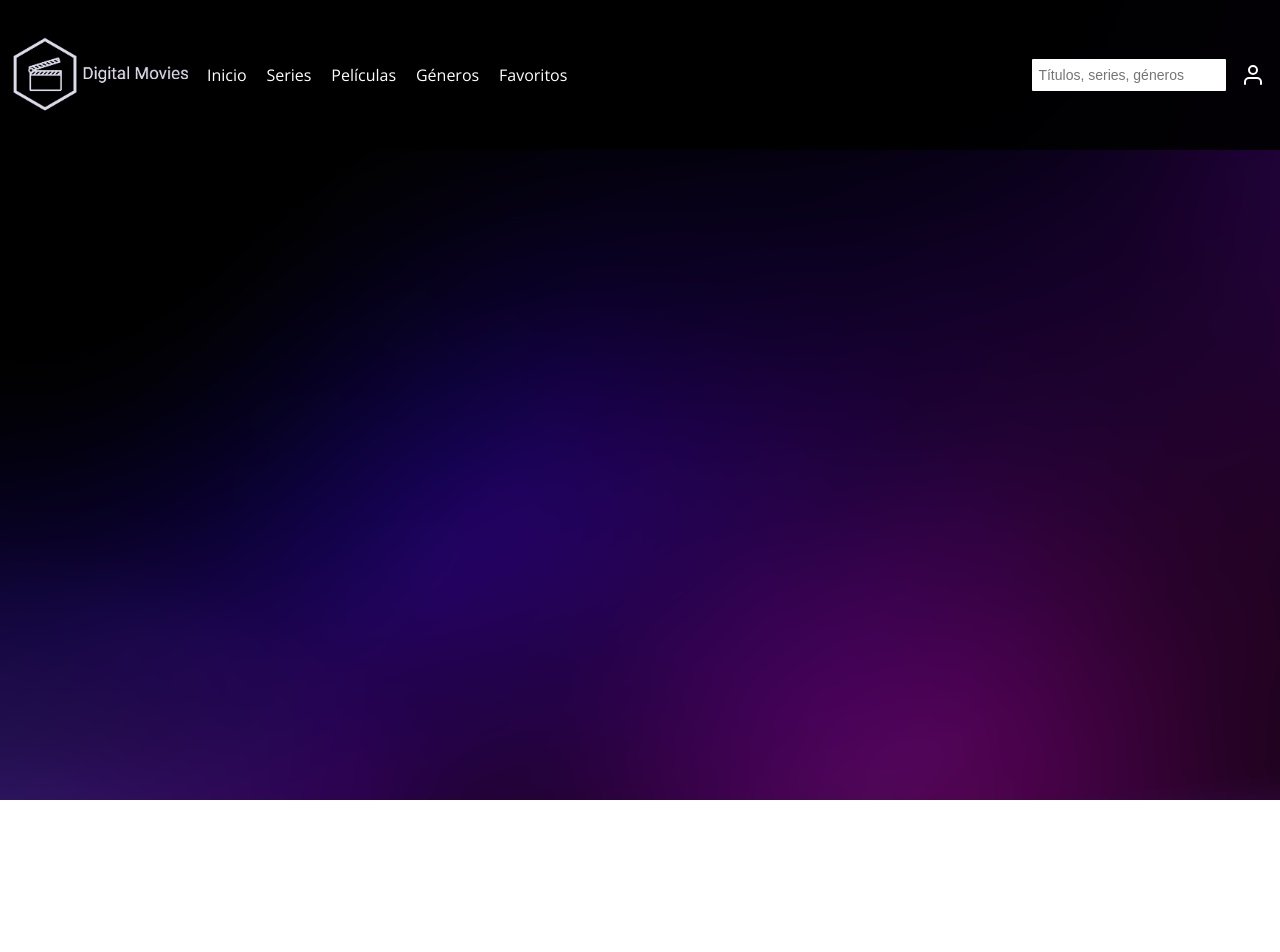
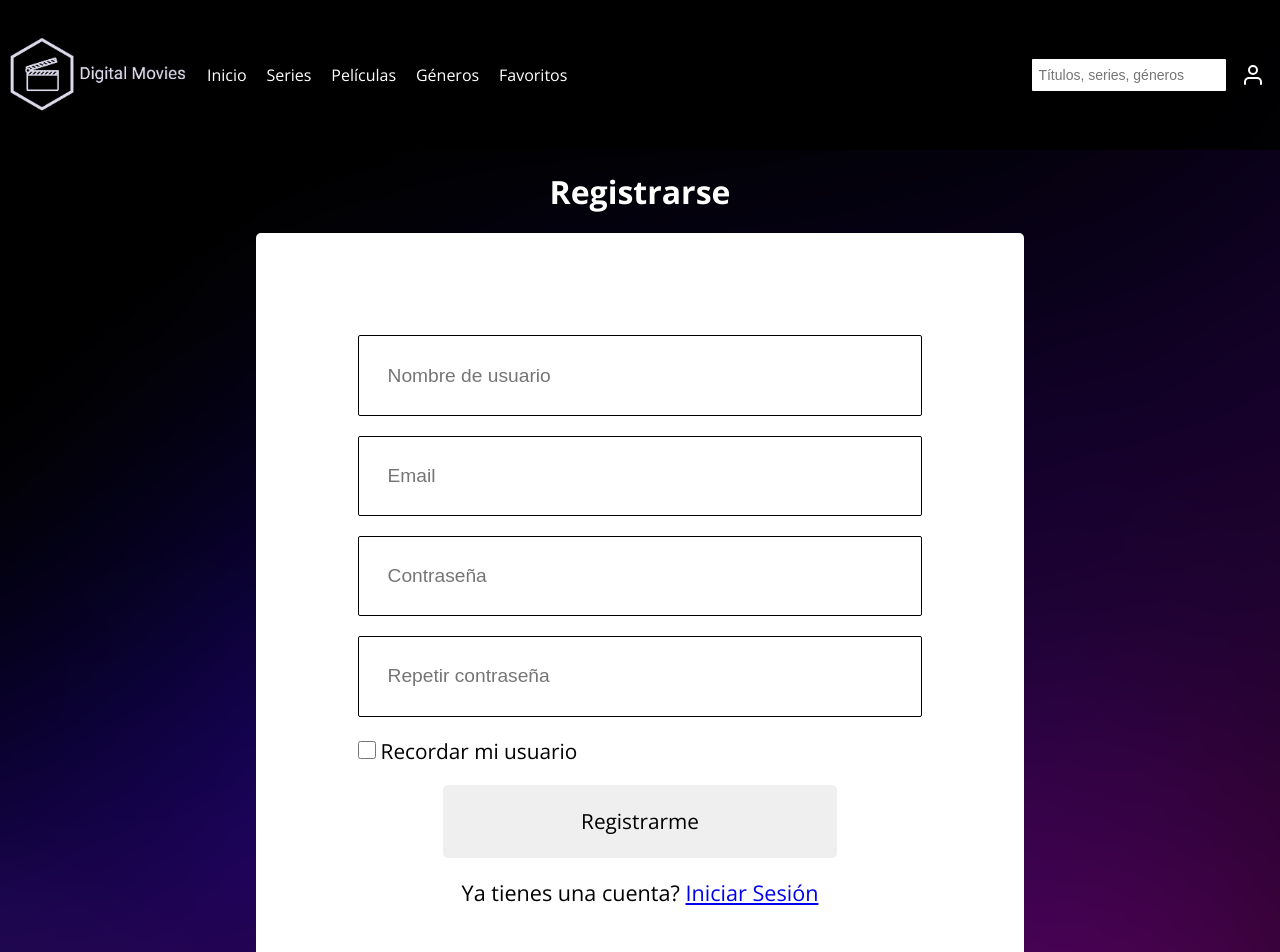
Before and after one commit to Felipe-Berraz/proyecto-integrador-grupo5-DH-Udesa, a plain HTML site: page registro.html in a window 1280 px wide. Shown: the top 952 px of the page. Before the commit the page ends 800 px from the top, so only its background shows below. Drawn offline with nearby package versions, Linux system fonts and the light colour scheme; some icons are missing; a web font is replaced by a local one.

Commit message:
responsive register

```diff
--- a/css/style.css
+++ b/css/style.css
@@ -411,6 +411,70 @@ i.fas.fa-bars {
     text-decoration: none;
 }
 
+/* logo styles (all without index) */
+.s-mobile-nav-top{
+    display: flex;
+    justify-content: center;
+    background: black;
+    width: 25%;
+    padding: 0;
+    margin: auto;
+}
+
+.logo-center{
+    width: 100%;
+}
+
+/* register styles */
+.form-register{
+    background: white;
+    width: fit-content;
+    padding: 8%;
+    margin: auto;
+    border-radius: 5px;
+    display: flex;
+    align-items: center;
+    flex-direction: column;
+    width: 90%;
+}
+
+.inputs-register{
+    padding: 5%;
+    width: 100%;
+    border: solid 1.2px black;
+    border-radius: 2px;
+}
+
+.input-container{
+    width: 100%;
+    margin-bottom: 20px;
+}
+
+.remember-user{
+    align-self: flex-start;
+}
+
+.btn-submit{
+    margin-top: 20px;
+    margin-bottom: 20px;
+    font-family: 'Open Sans', sans-serif;
+    padding: 2.5%;
+    width: 60%;
+    border-radius: 5px;
+    border: none;
+}
+
+.title-registro{
+    color: #ffff;
+    text-align: center;
+    margin-top: 20px;
+    margin-bottom: 20px;
+}
+
+.link-to-logIn {
+    font-size: 1rem;
+}
+
 @media screen and (min-width: 480px) and (max-width: 769px) {
     /* header responsive styles  */
     .main-header-index {
@@ -440,6 +504,35 @@ i.fas.fa-bars {
     .img-bottom-nav {
         width: 20%;
     }
+    /* register styles */
+    .s-mobile-nav-top{
+        width: 100%;
+    }
+    .inputs-register {
+        padding: 5%;
+        font-size: 1.3rem;
+    }
+    .form-register{
+        width: 70%;
+    }
+    .recordar-registro{
+        font-size: 1.4rem;
+    }
+    .input-checkbox{
+        width: 20px;
+        height: 20px
+    }
+    .btn-submit {
+        margin-top: 20px;
+        margin-bottom: 20px;
+        font-family: 'Open Sans', sans-serif;
+        padding: 5%;
+        width: 80%;
+        font-size: 1.3rem;
+    }
+    .link-to-logIn{
+        font-size: 1.25rem;
+    }
 }
 
 @media screen and (min-width: 769px) {
@@ -448,6 +541,13 @@ i.fas.fa-bars {
         display: flex;
         background: transparent;
         max-height: 667px
+    }
+    .s-mobile-nav-top{
+        margin: 0;
+    }
+    .header-register {
+        width: 100%;
+        height: 150px;
     }
     .mobile-nav-top {
         padding: 0;
@@ -543,6 +643,34 @@ i.fas.fa-bars {
         transition: .3s;
     }
 
+    /* register responsive */
+    .form-register{
+        width: 60%;
+        margin-bottom: 10%;
+    }
+    .inputs-register{
+        font-size: 1.2rem;
+    }
+    .recordar-registro {
+        font-size: 1.3rem;
+    }
+    .input-checkbox{
+        width: 18px;
+        height: 18px;
+    }
+    .btn-submit {
+        padding: 4%;
+        width: 70%;
+        font-size: 1.3rem;
+    }
+    .link-to-logIn {
+        font-size: 1.35rem;
+    }
+    .title-registro {
+        margin-top: 20px;
+        margin-bottom: 20px;
+    }
+
     .nav-links:hover::after{
         width: 100%;
         opacity: 1;
@@ -552,37 +680,6 @@ i.fas.fa-bars {
     }
     .logo-container{
         margin-top: 15px;
-    }
-    .logoregistro{
-        width: 18%;
-        margin-left: 38%;
-        margin-top: -30%;
-    }
-    .centroregistro{
-        width: 18%;
-        margin-left: 38%;
-        margin-top: 1%;
-    }
-    .title-registro{
-        width: 18%;
-        margin-left: 38%;
-        margin-top: -45%;
-        color: white;
-        font-family: 'Suez One', serif;
-    }
-    .recordar-registro{
-        width: 18%;
-        margin-left: 38%;
-        margin-top: -45%;
-        color: white;
-        font-family: 'Suez One', serif;
-    }
-    .btn-group{
-        background-color: #ffffff;
-        width: 84px;
-        margin-left: 43%;
-        font-family: 'Suez One', serif;
-
     }
     .title-genero{
         text-align: center;
--- a/registro.html
+++ b/registro.html
@@ -16,14 +16,11 @@
     <link rel="stylesheet" href="css/style.css">
 </head>
 <body>
-    <header>
+    <header class="header-register">
         <div class="container-header">
-            <div class="mobile-nav-top">
-                <img class="logo" id="logo-mobile" src="images/logo_digital_movies_mobile.jpg" alt="logo">
+            <div class="mobile-nav-top s-mobile-nav-top">
+                <img class="logo logo-center" id="logo-mobile" src="images/logo_digital_movies_mobile.jpg" alt="logo">
                 <img class="logo" id="logo-desktop" src="images/logo_transparent-resize.jpg" alt="logo">
-                <button class="btn-burger-menu">
-                    <i class="fas fa-bars"></i>
-                </button>
             </div>
             <nav class="nav-container">
                 <ul class="main-nav">
@@ -77,40 +74,37 @@
     </header>
 
     <main>
-        <div class="logo-container">
-            <img src="images/logo_transparent.png" alt="logo" class="logoregistro">
-        </div>
         <h1 class="title-registro">Registrarse</h2>
-        <form action="/" method="">
+        <form class="form-register" action="index.html" method="">
             <!-- input name -->
-            <div>
-                <input class="centroregistro" type="text" name="name" id="nombre" value="" placeholder="Nombre de usuario" required>
+            <div class="input-container">
+                <input class="inputs-register" type="text" name="name" id="nombre" value="" placeholder="Nombre de usuario" required>
             </div>
 
             <!-- input email -->
-            <div>
-                <input class="centroregistro"  type="email" name="email" id="email" placeholder="Email"value="" required>
+            <div class="input-container">
+                <input class="inputs-register"  type="email" name="email" id="email" placeholder="Email"value="" required>
             </div>
 
             <!-- input password -->
-            <div>
-                <input class="centroregistro" type="password" name="password" id="" value="" placeholder="Contraseña">
+            <div class="input-container">
+                <input class="inputs-register" type="password" name="password" id="" value="" placeholder="Contraseña">
             </div>
 
             <!-- input confirm-password -->
-            <div>
-                <input class="centroregistro" type="password" name="password-confirm" id="" value="" placeholder="Repetir contraseña">
+            <div class="input-container">
+                <input class="inputs-register" type="password" name="password-confirm" id="" value="" placeholder="Repetir contraseña">
             </div>
 
             <!-- input remember user -->
-            <div>
+            <div class="remember-user">
+                <input class="input-checkbox" id="Recordar" type="checkbox" name="Recordar" type="radio">
                 <label class="recordar-registro" type="checkbox" for="Recordar">Recordar mi usuario</label>
-                <input class="Recordar" id="Recordar" type="checkbox" name="Recordar" type="radio">
-                <label class="masculino" for="masculino"></label>
             </div>
 
-            <button type="submit" class="btn-group">Registrarme</button>
+            <button type="submit" class="btn-group btn-submit">Registrarme</button>
 
+            <p class="link-to-logIn">Ya tienes una cuenta? <a href="login.html">Iniciar Sesión</a> </p>
         </form>
 
 </body>
```
Also changed, not shown: 1 other file.
